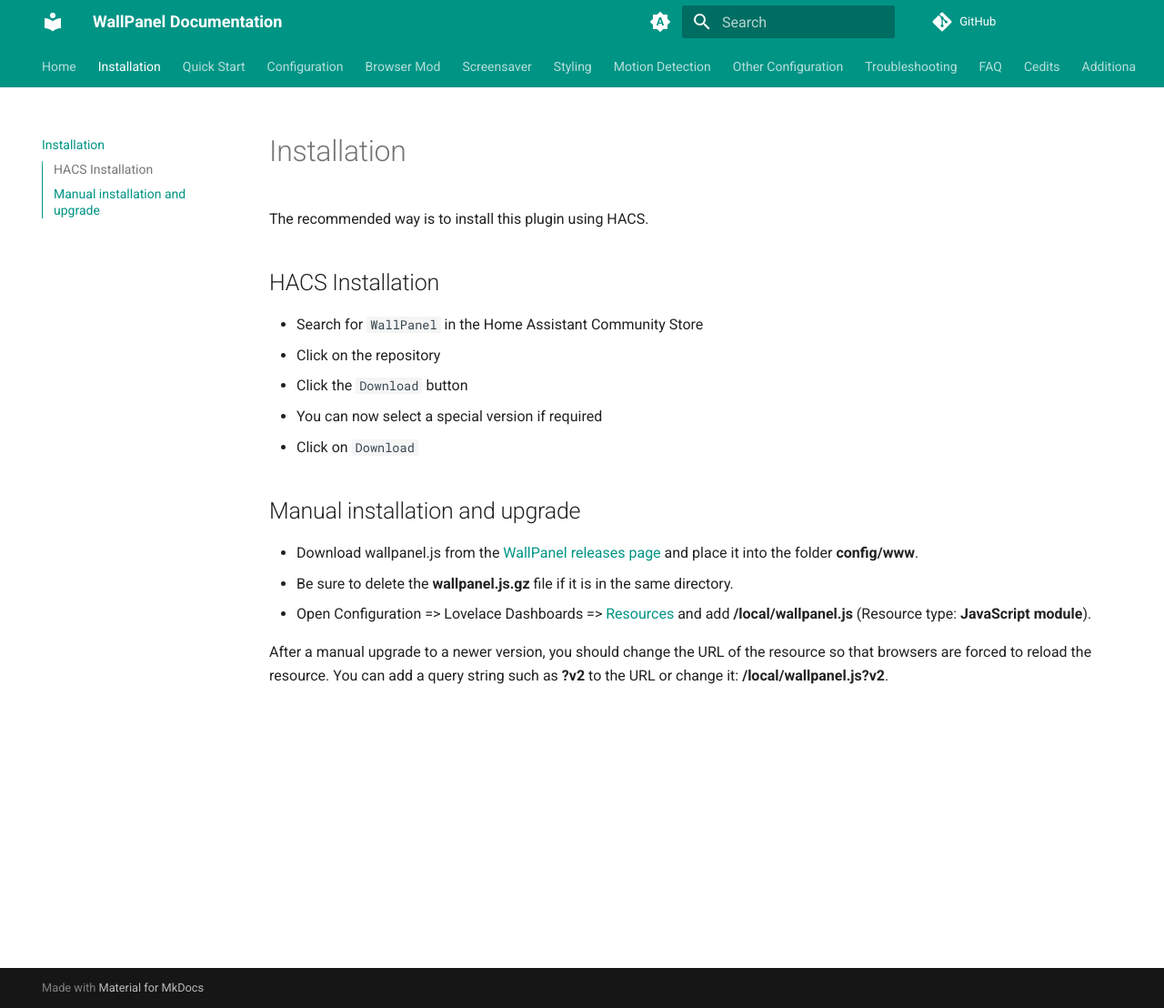
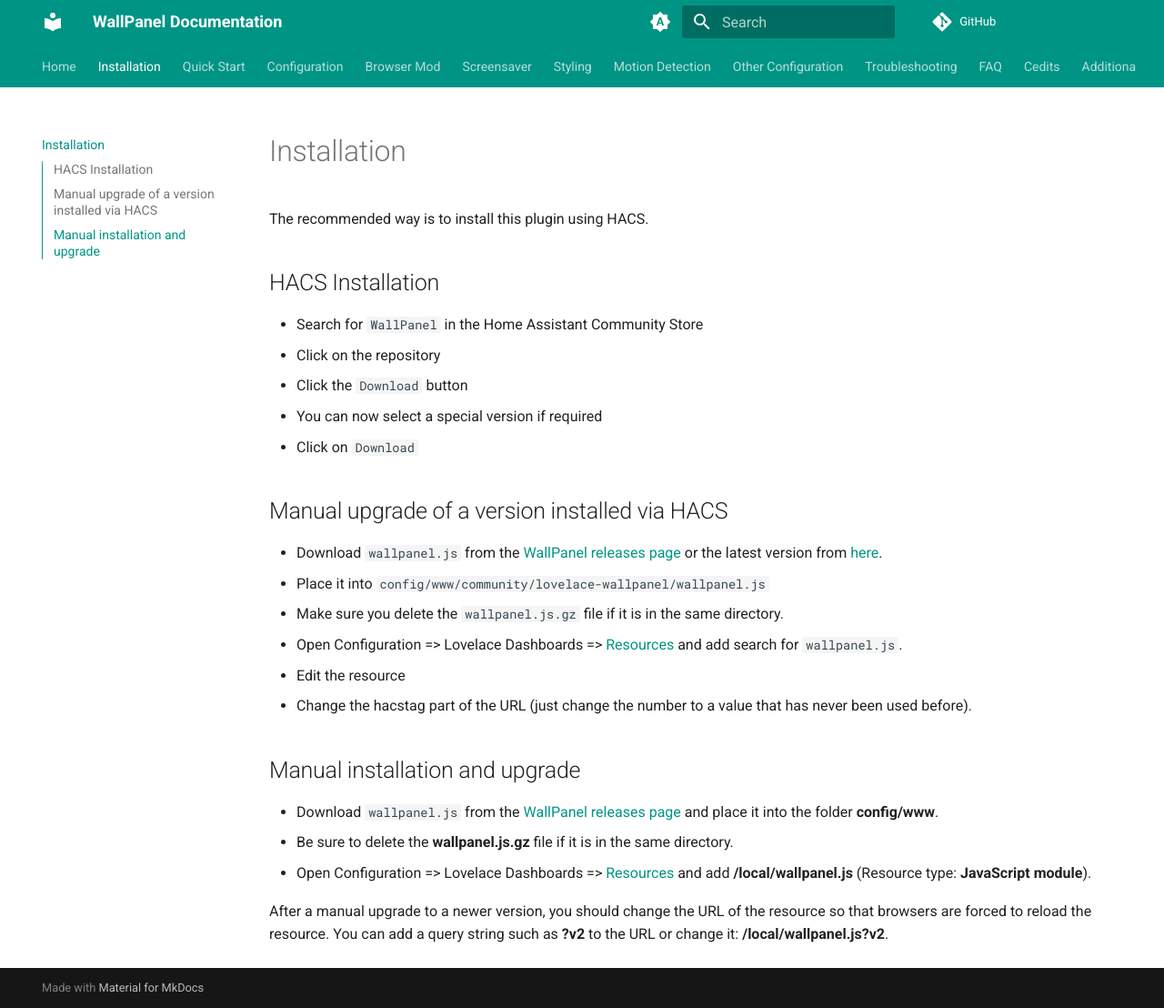
Before and after one commit to j-a-n/lovelace-wallpanel, an MkDocs documentation site: the page built from docs/installation.md, in a window 1280 px wide and 1108 px high. Shown: the whole window at 91% size. Built offline with MkDocs 1.6.1 and Material for MkDocs 9.7.7, drawn with Linux system fonts in a browser that asks for light colours; comment, search, counter and statistics services are not loaded.

Commit message:
Add "Manual upgrade of a version installed via HACS" to docs

```diff
--- a/docs/installation.md
+++ b/docs/installation.md
@@ -9,9 +9,16 @@
 * You can now select a special version if required
 * Click on `Download`
 
+## Manual upgrade of a version installed via HACS
+* Download `wallpanel.js` from the [WallPanel releases page](https://github.com/j-a-n/lovelace-wallpanel/releases/) or the latest version from [here](https://github.com/j-a-n/lovelace-wallpanel/raw/refs/heads/main/wallpanel.js).
+* Place it into `config/www/community/lovelace-wallpanel/wallpanel.js`
+* Make sure you delete the `wallpanel.js.gz` file if it is in the same directory.
+* Open Configuration => Lovelace Dashboards => [Resources](https://my.home-assistant.io/redirect/lovelace_resources/) and add search for `wallpanel.js`.
+* Edit the resource
+* Change the hacstag part of the URL (just change the number to a value that has never been used before).
 
 ## Manual installation and upgrade
-* Download wallpanel.js from the [WallPanel releases page](https://github.com/j-a-n/lovelace-wallpanel/releases/) and place it into the folder **config/www**.
+* Download `wallpanel.js` from the [WallPanel releases page](https://github.com/j-a-n/lovelace-wallpanel/releases/) and place it into the folder **config/www**.
 * Be sure to delete the **wallpanel.js.gz** file if it is in the same directory.
 * Open Configuration => Lovelace Dashboards => [Resources](https://my.home-assistant.io/redirect/lovelace_resources/) and add **/local/wallpanel.js** (Resource type: **JavaScript module**).
 
```
